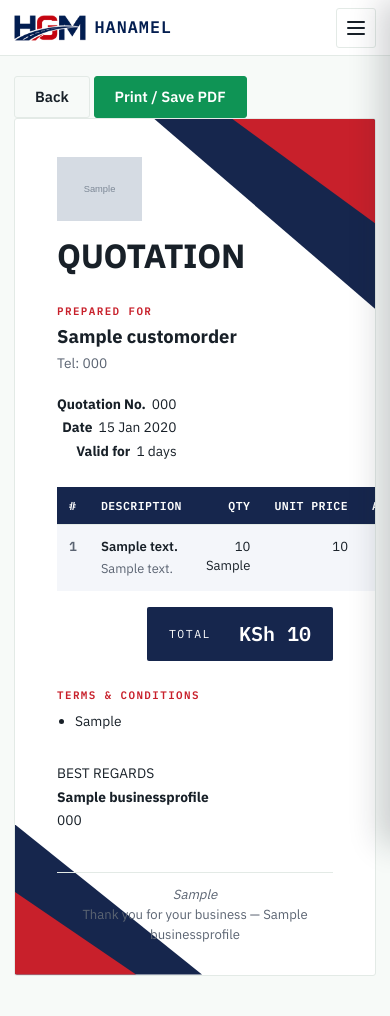
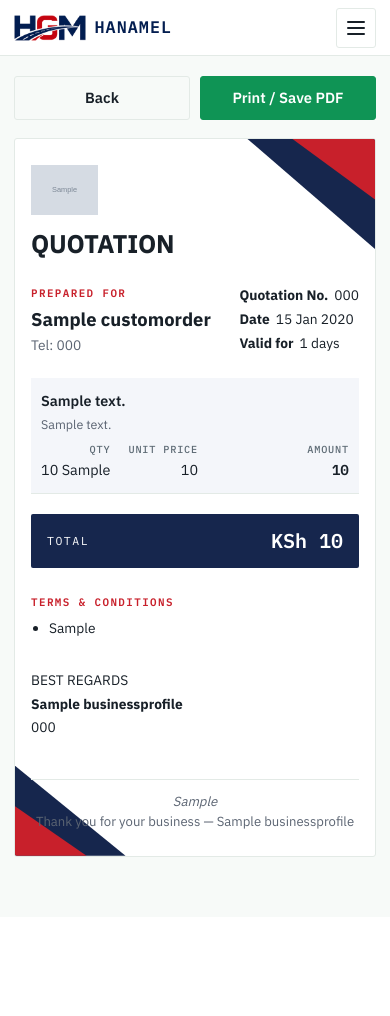
Before and after one commit to Officialvinn/Hanamel, a Django app: page /orders/1/quote/ in a window 390 px wide. Shown: the top 1016 px of the page. After the commit the page ends 857 px from the top, so only its background shows below. Run offline with Django 5.2, Linux system fonts and the light colour scheme; a user stored in the database is signed in; tables that the repository leaves empty hold one stand-in row (values such as "Sample post"); grey boxes marked "Sample" are stand-in pictures; parts of the project's set-up code (start-up, migrations or seed data) failed here and were passed over.

Commit message:
Make every page fit phone screens
- Fix pages wider than the phone (order detail, invoice, invoice pack,
  quotation, reports) that made mobile browsers zoom out and exposed the
  off-canvas menu
- Add table.stack: on phones, line-item tables become labelled blocks
  (invoice, order detail, quotation, reports)
- Hide the closed nav drawer properly (no edge shadow, not focusable)
- [hidden] always hides (door form custom-size fields showed regardless)
- 16px inputs on phones (no iOS zoom), 44px buttons, styled date/file inputs
- Quotation action bar aligned with the document on desktop

Co-Authored-By: Claude Opus 5.5 <noreply@anthropic.com>

```diff
--- a/hanamel/templates/base.html
+++ b/hanamel/templates/base.html
@@ -34,6 +34,8 @@ body{margin:0;background:var(--paper);color:var(--ink);font-family:var(--sans);
 a{color:var(--mark);text-decoration:none}
 a:hover{text-decoration:underline}
 :focus-visible{outline:2px solid var(--mark);outline-offset:2px}
+[hidden]{display:none!important}
+img,video{max-width:100%;height:auto}
 
 /* ---- chrome ---- */
 .topbar{background:var(--bar);border-bottom:1px solid var(--rule);padding:0 20px;
@@ -121,10 +123,14 @@ tr:last-child td{border-bottom:none}
 .pill-low{background:var(--oxide-soft);color:var(--oxide)}
 
 /* ---- forms ---- */
-input[type=text],input[type=number],input[type=password],select{
+input[type=text],input[type=number],input[type=password],input[type=email],input[type=tel],
+input[type=search],input[type=date],input[type=url],select,textarea{
   font-family:var(--sans);font-size:1rem;padding:11px 12px;border:1px solid var(--rule);
   border-radius:var(--r);background:#fff;color:var(--ink);width:100%}
 input[type=number]{font-family:var(--mono);font-variant-numeric:tabular-nums}
+input[type=date]{min-height:46px}
+input[type=file]{font-family:var(--sans);font-size:.92rem;width:100%;padding:10px;
+  border:1px dashed var(--rule);border-radius:var(--r);background:#fff}
 label{display:block;font-family:var(--mono);font-size:.68rem;letter-spacing:.11em;
   text-transform:uppercase;color:var(--ink-soft);margin-bottom:6px;font-weight:600}
 .field{margin-bottom:18px}
@@ -152,10 +158,12 @@ label{display:block;font-family:var(--mono);font-size:.68rem;letter-spacing:.11e
 
   .topbar nav{position:fixed;top:0;right:0;bottom:0;width:82vw;max-width:300px;
     display:flex;flex-direction:column;gap:0;flex-wrap:nowrap;overflow-x:visible;
-    overflow-y:auto;background:var(--card);box-shadow:-10px 0 30px rgba(24,32,40,.2);
-    transform:translateX(100%);transition:transform .25s ease;z-index:40;
+    overflow-y:auto;background:var(--card);
+    transform:translateX(100%);visibility:hidden;box-shadow:none;
+    transition:transform .25s ease,visibility 0s linear .25s;z-index:40;
     padding:calc(10px + env(safe-area-inset-top)) 0 calc(14px + env(safe-area-inset-bottom))}
-  .topbar nav.open{transform:translateX(0)}
+  .topbar nav.open{transform:translateX(0);visibility:visible;
+    box-shadow:-10px 0 30px rgba(24,32,40,.2);transition:transform .25s ease}
   .navhead{display:flex;justify-content:flex-end;padding:0 10px 4px}
   .navclosebtn{background:none;border:none;color:var(--ink-soft);cursor:pointer;
     font-size:1.6rem;line-height:1;width:40px;height:40px}
@@ -167,6 +175,22 @@ label{display:block;font-family:var(--mono);font-size:.68rem;letter-spacing:.11e
     background:#FBFDFC}
   body.nav-open{overflow:hidden}
   .wrap{padding:20px 14px 60px}
+  input,select,textarea{font-size:16px!important}
+
+  /* table.stack: each row becomes a block — first cell full width, the rest
+     as labelled figures underneath (labels from data-label). */
+  table.stack,table.stack tbody{display:block}
+  table.stack tr.hdr{display:none}
+  table.stack tr{display:flex;flex-wrap:wrap;align-items:flex-end;gap:8px 18px;
+    padding:12px 2px;border-bottom:1px solid var(--rule)}
+  table.stack td{display:block;padding:0;border:none;text-align:left;white-space:nowrap}
+  table.stack td:first-child{flex:1 0 100%;white-space:normal}
+  table.stack td:last-child{margin-left:auto;text-align:right;font-weight:600}
+  table.stack td[data-label]::before{content:attr(data-label);display:block;
+    font-family:var(--mono);font-size:.64rem;font-weight:500;letter-spacing:.08em;
+    text-transform:uppercase;color:var(--ink-soft);margin-bottom:2px;white-space:nowrap}
+  .btn{min-height:44px;display:inline-flex;align-items:center;justify-content:center}
+  .head{flex-wrap:wrap;gap:12px}
   .hide-sm{display:none}
   th,td{padding:9px 8px;font-size:.82rem}
   .cs{width:62px}
--- a/hanamel/templates/inventory/_quote_body.html
+++ b/hanamel/templates/inventory/_quote_body.html
@@ -23,19 +23,21 @@
   </div>
 
   {% if order.items.all %}
-  <table class="qtable">
-    <tr><th>#</th><th>Description</th><th class="r">Qty</th><th class="r">Unit Price</th><th class="r">Amount</th></tr>
+  <div class="q-tw">
+  <table class="qtable stack">
+    <tr class="hdr"><th>#</th><th>Description</th><th class="r">Qty</th><th class="r">Unit Price</th><th class="r">Amount</th></tr>
     {% for it in order.items.all %}
     <tr>
       <td class="qnum">{{ forloop.counter }}</td>
-      <td><div class="qdesc">{{ it.description }}</div>
+      <td class="qd"><div class="qdesc">{{ it.description }}</div>
         {% if it.detail %}<div class="qdetail">{{ it.detail }}</div>{% endif %}</td>
-      <td class="r">{{ it.qty|floatformat:-2 }} {{ it.unit }}</td>
-      <td class="r">{{ it.unit_price|amount:0 }}</td>
-      <td class="r qamt">{{ it.amount|amount:0 }}</td>
+      <td class="r" data-label="Qty">{{ it.qty|floatformat:-2 }} {{ it.unit }}</td>
+      <td class="r" data-label="Unit price">{{ it.unit_price|amount:0 }}</td>
+      <td class="r qamt" data-label="Amount">{{ it.amount|amount:0 }}</td>
     </tr>
     {% endfor %}
   </table>
+  </div>
   {% elif order.description %}
   <p style="position:relative;z-index:1;white-space:pre-wrap;line-height:1.6">{{ order.description }}</p>
   {% endif %}
--- a/hanamel/templates/inventory/_quote_css.html
+++ b/hanamel/templates/inventory/_quote_css.html
@@ -59,6 +59,29 @@
   border-top:1px solid var(--rule);padding-top:12px}
 .qfoot em{font-style:italic}
 
+.q-tw{position:relative;z-index:1;overflow-x:auto;-webkit-overflow-scrolling:touch}
+.actions{max-width:800px;margin:0 auto 18px;display:flex;gap:10px;justify-content:flex-end}
+
+@media screen and (max-width:640px){
+  .qdoc{padding:26px 16px 24px}
+  .qcorner-tr{width:150px;height:110px}
+  .qcorner-bl{width:130px;height:90px}
+  .qtitle{font-size:1.6rem}
+  .qlogo{max-width:110px;max-height:50px}
+  .qrefs{text-align:left}
+  /* items stack (table.stack in base.html); row number hidden on phones */
+  .qtable .qnum{display:none}
+  .qtable td.qd{flex:1 0 100%;white-space:normal}
+  .qtable td{font-size:.9rem;background:none!important}
+  .qtable tr:nth-child(even){background:var(--q-row-alt)}
+  table.qtable tr{padding:12px 10px}
+  .qtable .qdetail{font-size:.78rem;white-space:normal}
+  .qtotal{justify-content:stretch}
+  .qtotal-box{flex:1;justify-content:space-between;gap:12px;padding:12px 16px}
+  .actions{justify-content:stretch}
+  .actions .btn{flex:1;text-align:center}
+}
+
 @media print{
   .topbar,.actions,.noprint{display:none!important}
   body{background:#fff}
--- a/hanamel/templates/inventory/order_form.html
+++ b/hanamel/templates/inventory/order_form.html
@@ -17,7 +17,8 @@ textarea{font-family:var(--sans);font-size:1rem;padding:11px 12px;border:1px sol
 .itemrow .amt{display:flex;justify-content:space-between;align-items:center;
   margin-top:10px;padding-top:10px;border-top:1px solid var(--rule)}
 .itemrow .amt .v{font-family:var(--mono);font-weight:600}
-.itemrow .rm{background:none;border:none;color:var(--ink-soft);cursor:pointer;font-size:.8rem}
+.itemrow .rm{background:none;border:none;color:var(--ink-soft);cursor:pointer;font-size:.8rem;
+  padding:10px 4px 10px 12px;margin:-10px -4px -10px 0}
 .itemrow .rm:hover{color:var(--oxide)}
 .itemstotal{display:flex;justify-content:space-between;align-items:baseline;
   padding:12px 14px;border-top:2px solid var(--ink);margin-bottom:18px}
```
Also changed, not shown: hanamel/templates/inventory/_invoice_body.html (+8 -6 lines), hanamel/templates/inventory/_invoice_css.html (+13 -0 lines), hanamel/templates/inventory/order_detail.html (+6 -5 lines), hanamel/templates/inventory/reports.html (+19 -8 lines).
